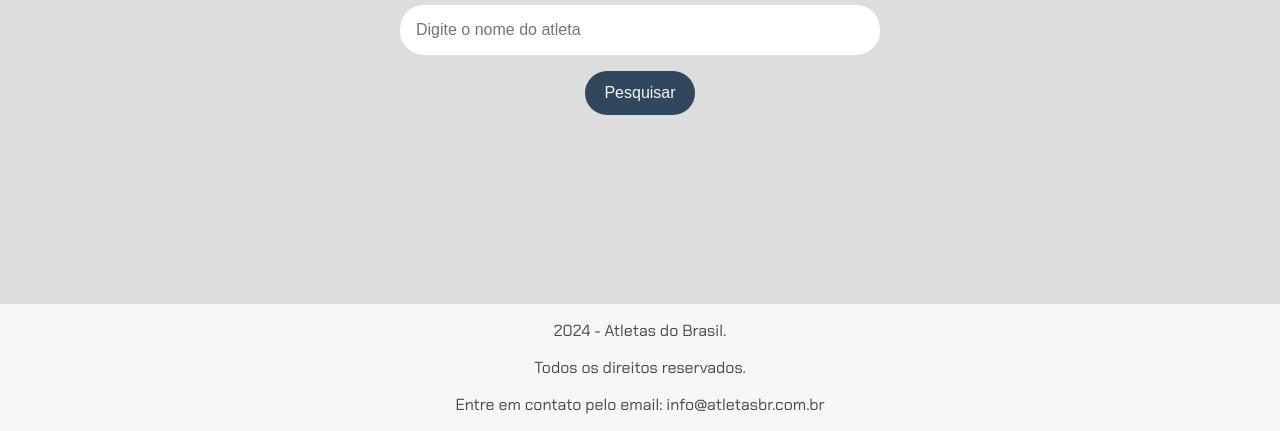
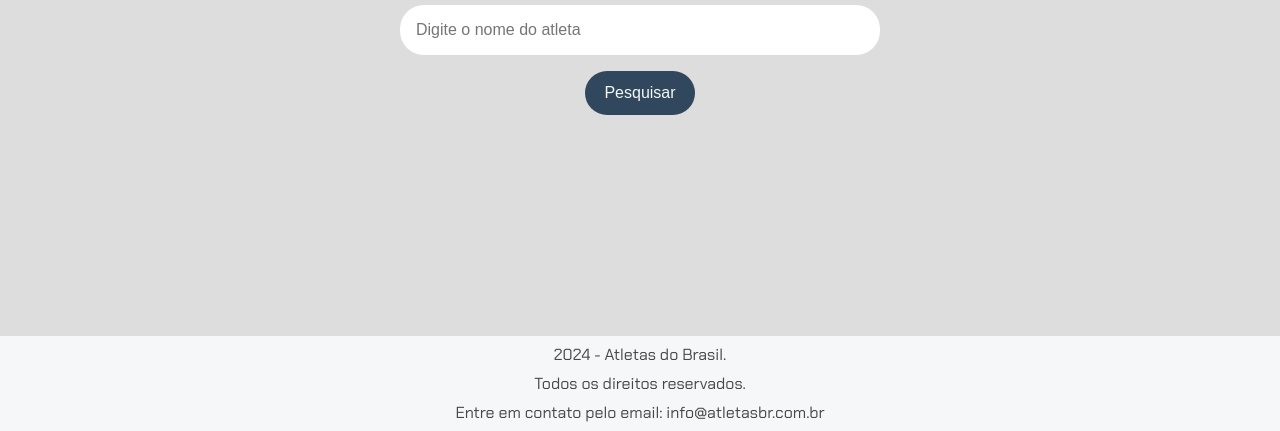
Before and after one commit to wesleysantosprince/projetoAlura, a plain HTML site: page index.html in a window 1280 px wide. Shown: the part 369-800 px from the top of the page. Drawn offline with Linux system fonts and the light colour scheme.

Commit message:
Update style.css

```diff
--- a/style.css
+++ b/style.css
@@ -1,3 +1,4 @@
+/* Importa a fonte Chakra Petch do Google Fonts */
 @import url('https://fonts.googleapis.com/css2?family=Chakra+Petch:ital,wght@0,300;0,400;0,500;0,600;0,700;1,300;1,400;1,500;1,600;1,700&display=swap');
 
 body {
@@ -62,3 +63,7 @@ footer {
     bottom: 0; /* alinha ao fundo da página */
     font-size: 1rem;
 }
+
+footer > p {
+    margin: 0.5rem;
+}
```
